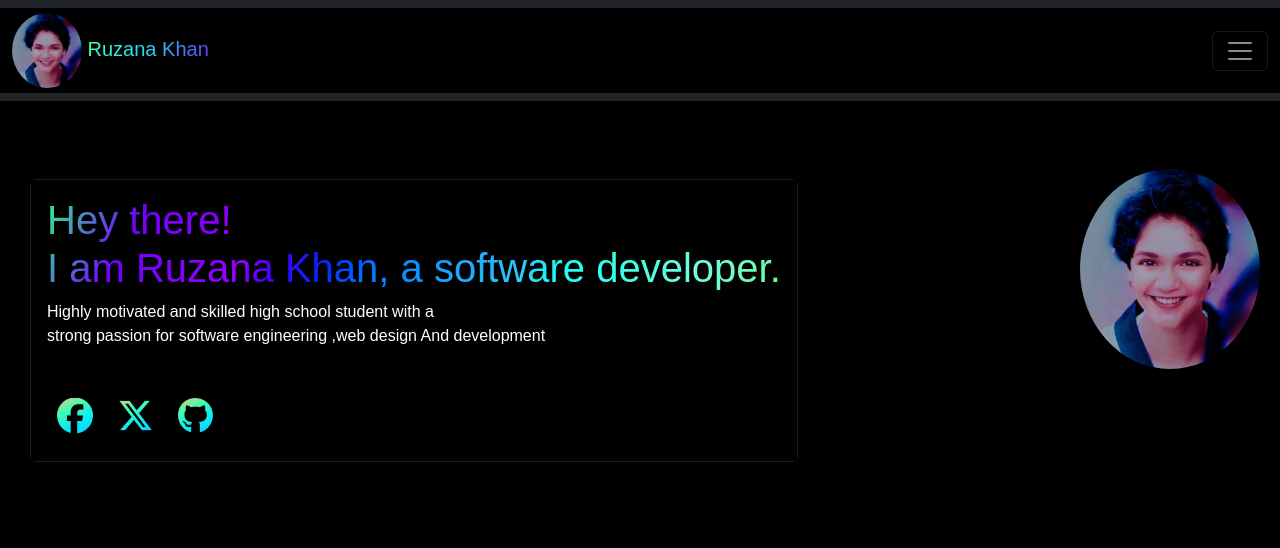
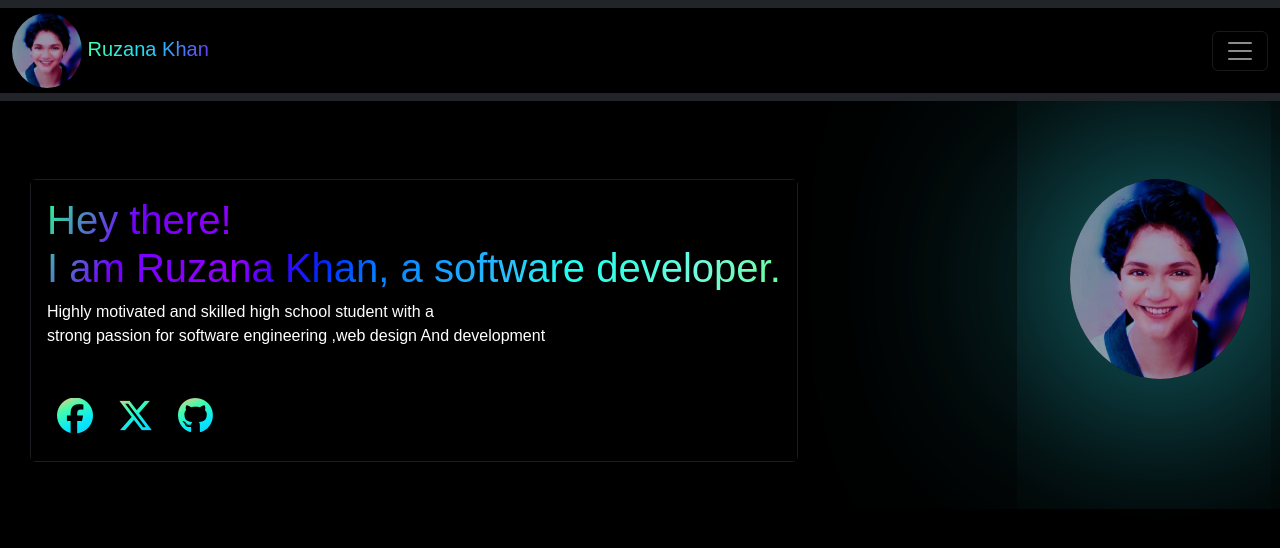
Before and after one commit to Ruzana-Kan/Ruzana-Khan, a plain HTML site: page index.html in a window 1280 px wide. Drawn offline with nearby package versions, Linux system fonts and the light colour scheme.

Commit message:
second commit

```diff
--- a/main.css
+++ b/main.css
@@ -31,8 +31,17 @@ background: linear-gradient(90deg, rgba(23,44,196,1) 0%, rgba(86,37,236,1) 5%, r
     left: 0;
     color: #fff;
    }
-   .img{float:right; margin:20px;
-border-radius: 50%;}
+   .img{float:right; margin:30px;
+border-radius: 50%;
+-webkit-box-shadow:0px 0px 229px 8px rgba(44,219,232,1);
+-moz-box-shadow: 0px 0px 229px 8px rgba(44,219,232,1);
+box-shadow: 0px 0px 229px 8px rgba(44,219,232,1);
+transition: 1.5s;
+}
+.img:hover{-webkit-box-shadow:0px 0px 227px 34px rgba(241,38,255,1);
+    -moz-box-shadow: 0px 0px 227px 34px rgba(241,38,255,1);
+    box-shadow: 0px 0px 227px 34px rgba(241,38,255,1);}
+
 .card{float: left;
 margin: 30px;
 border: 0;}
```
